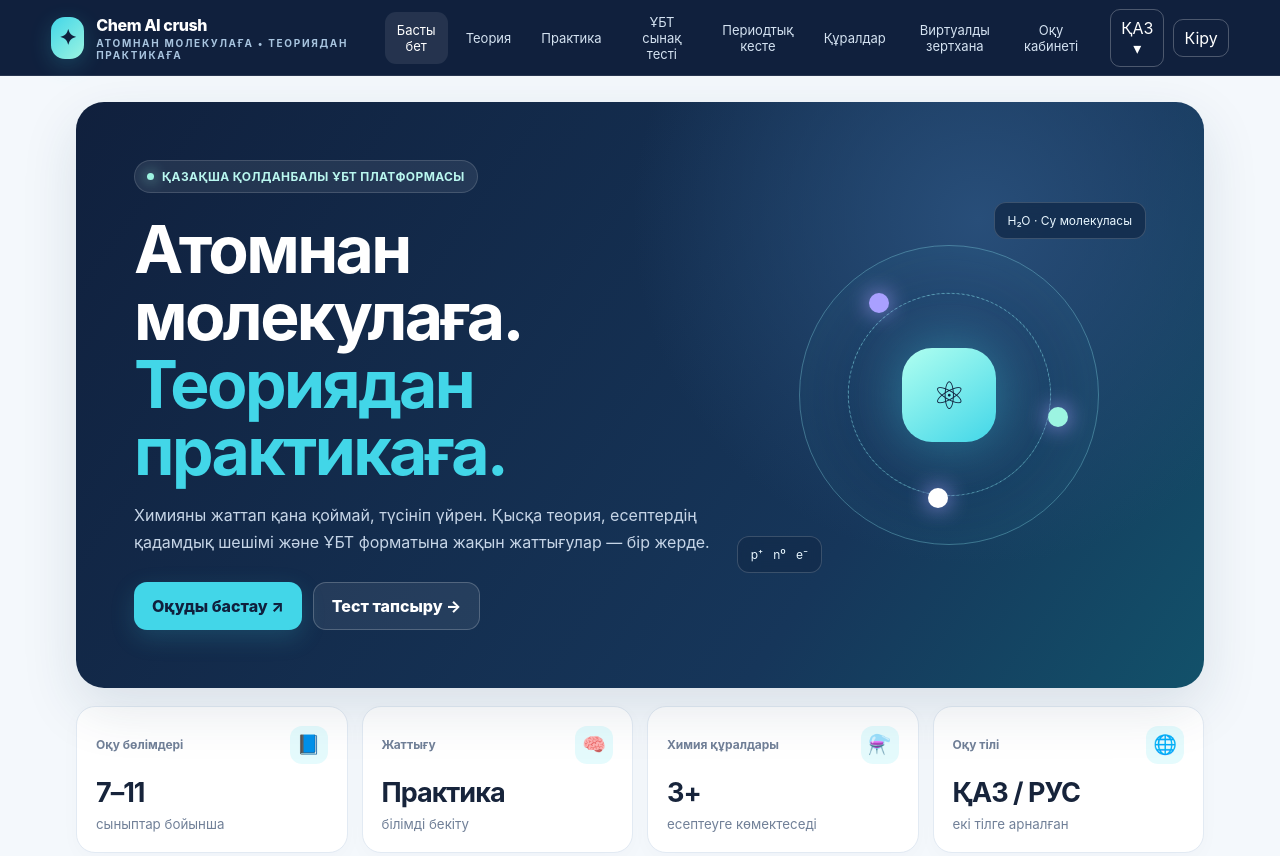
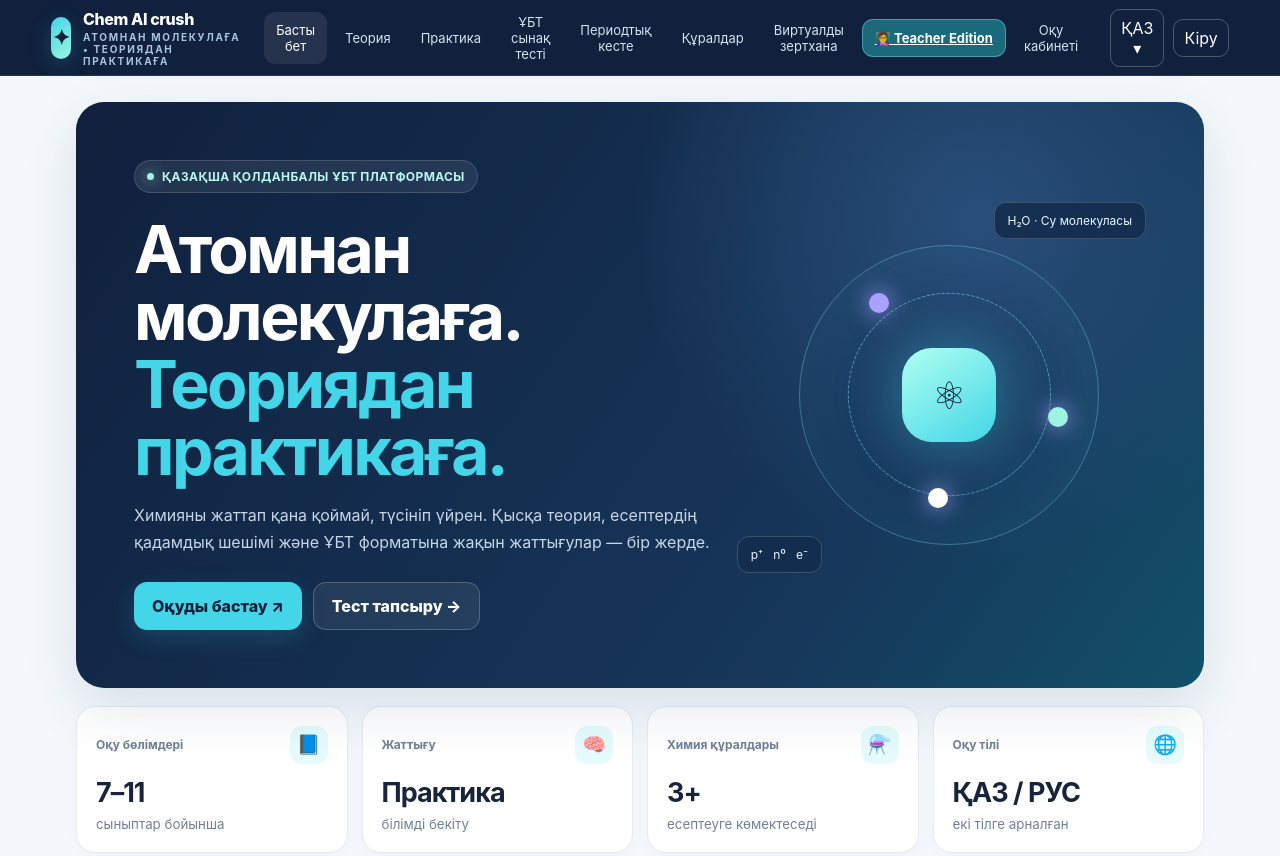
Before and after one commit to Tasolpan/chem-ai-crush, a plain HTML site: page index.html in a window 1280 px wide. Shown: the top 856 px of the page. Drawn offline with nearby package versions, Linux system fonts and the light colour scheme.

Commit message:
Link Teacher Edition from existing Chem AI Crush site

```diff
--- a/index.html
+++ b/index.html
@@ -138,7 +138,7 @@
 <script src="https://cdn.jsdelivr.net/npm/@supabase/supabase-js@2">
 </script>
 <div class="app">
-<header class="topbar"><div class="brand"><div class="brandmark">✦</div><div>Chem AI crush<small>АТОМНАН МОЛЕКУЛАҒА • ТЕОРИЯДАН ПРАКТИКАҒА</small></div></div><nav class="nav" id="nav"><button class="active" data-page="home">Басты бет</button><button data-page="theory">Теория</button><button data-page="practice">Практика</button><button data-page="unt">ҰБТ сынақ тесті</button><button data-page="periodic">Периодтық кесте</button><button data-page="tools">Құралдар</button><button data-page="lab">Виртуалды зертхана</button></nav><div style="display:flex;gap:9px;align-items:center"><button class="lang" id="langBtn" aria-label="Тіл ауыстыру">ҚАЗ ▾</button><button class="lang" id="accountBtn">Кіру</button><button class="menu-btn" id="menuBtn">☰</button></div></header>
+<header class="topbar"><div class="brand"><div class="brandmark">✦</div><div>Chem AI crush<small>АТОМНАН МОЛЕКУЛАҒА • ТЕОРИЯДАН ПРАКТИКАҒА</small></div></div><nav class="nav" id="nav"><button class="active" data-page="home">Басты бет</button><button data-page="theory">Теория</button><button data-page="practice">Практика</button><button data-page="unt">ҰБТ сынақ тесті</button><button data-page="periodic">Периодтық кесте</button><button data-page="tools">Құралдар</button><button data-page="lab">Виртуалды зертхана</button><a id="teacherEditionLink" href="./teacher.html" style="border:1px solid #84deed66;background:#1a6a7c;color:#fff;padding:10px 12px;border-radius:11px;display:inline-flex;align-items:center;font-size:13px;font-weight:750;white-space:nowrap">👩‍🏫 Teacher Edition</a></nav><div style="display:flex;gap:9px;align-items:center"><button class="lang" id="langBtn" aria-label="Тіл ауыстыру">ҚАЗ ▾</button><button class="lang" id="accountBtn">Кіру</button><button class="menu-btn" id="menuBtn">☰</button></div></header>
 <main class="main">
 <section class="page active" id="page-home">
 <div class="hero"><div><div class="eyebrow"><span class="dot"></span> ҚАЗАҚША ҚОЛДАНБАЛЫ ҰБТ ПЛАТФОРМАСЫ</div><h1>Атомнан молекулаға.<br><span class="gradient">Теориядан практикаға.</span></h1><p>Химияны жаттап қана қоймай, түсініп үйрен. Қысқа теория, есептердің қадамдық шешімі және ҰБТ форматына жақын жаттығулар — бір жерде.</p><div class="actions"><button class="btn primary" data-goto="theory">Оқуды бастау ↗</button><button class="btn secondary" data-goto="practice">Тест тапсыру →</button></div></div><div class="hero-art"><div class="orbit"><div class="nucleus">⚛</div><i class="electron e1"></i><i class="electron e2"></i><i class="electron e3"></i></div><div class="float-tag tag1">H₂O · Су молекуласы</div><div class="float-tag tag2">p⁺ &nbsp; n⁰ &nbsp; e⁻</div></div></div>
```
